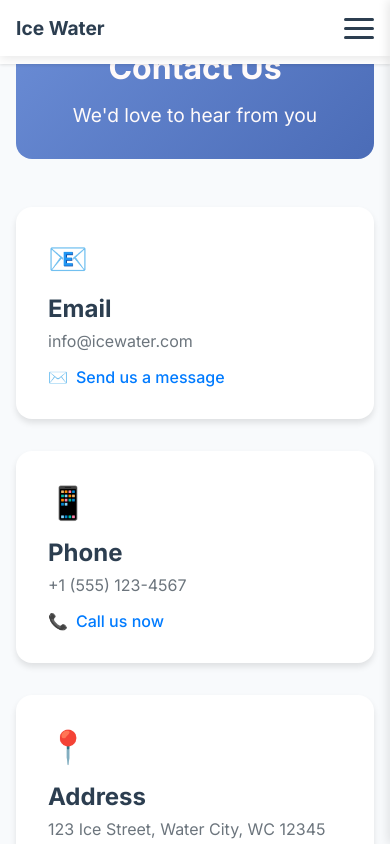
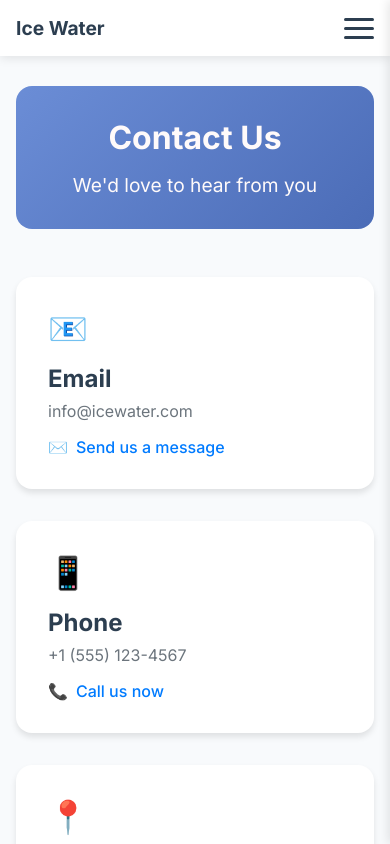
Before and after one commit to RamizMatlabov/My-Project, a Next.js app: page /contact in a window 390 px wide. Shown: the top 844 px of the page. Built offline with nearby package versions, Linux system fonts and the light colour scheme; grey boxes are pictures that could not be loaded.

Commit message:
refactor(layout): adjust main layout padding and remove redundant header
Add padding to main layout to account for fixed navigation and remove unused Header component since navigation is now handled by the Navigation component.

```diff
--- a/src/app/layout.js
+++ b/src/app/layout.js
@@ -1,5 +1,4 @@
 import '@/styles/globals.css'
-import Header from '@/components/Header'
 import Footer from '@/components/Footer'
 import { Inter } from 'next/font/google'
 import Navigation from '@/components/Navigation/Navigation'
@@ -19,8 +18,7 @@ export default function RootLayout({ children }) {
     <html lang="en" className={inter.className}>
       <body>
         <Navigation />
-        <div className="min-h-screen flex flex-col">
-          <Header />
+        <div className="min-h-screen flex flex-col main-layout">
           <main className="flex-grow">
             <div className="container mx-auto px-4 py-8">
               {children}
--- a/src/styles/globals.css
+++ b/src/styles/globals.css
@@ -99,3 +99,14 @@ input {
   background: var(--primary-light);
   color: var(--bg-primary);
 }
+
+/* Main Layout Padding for Fixed Navigation */
+.main-layout {
+  padding-top: 65px;
+}
+
+@media (max-width: 768px) {
+  .main-layout {
+    padding-top: 70px; /* Slightly smaller for mobile if needed */
+  }
+}
```
